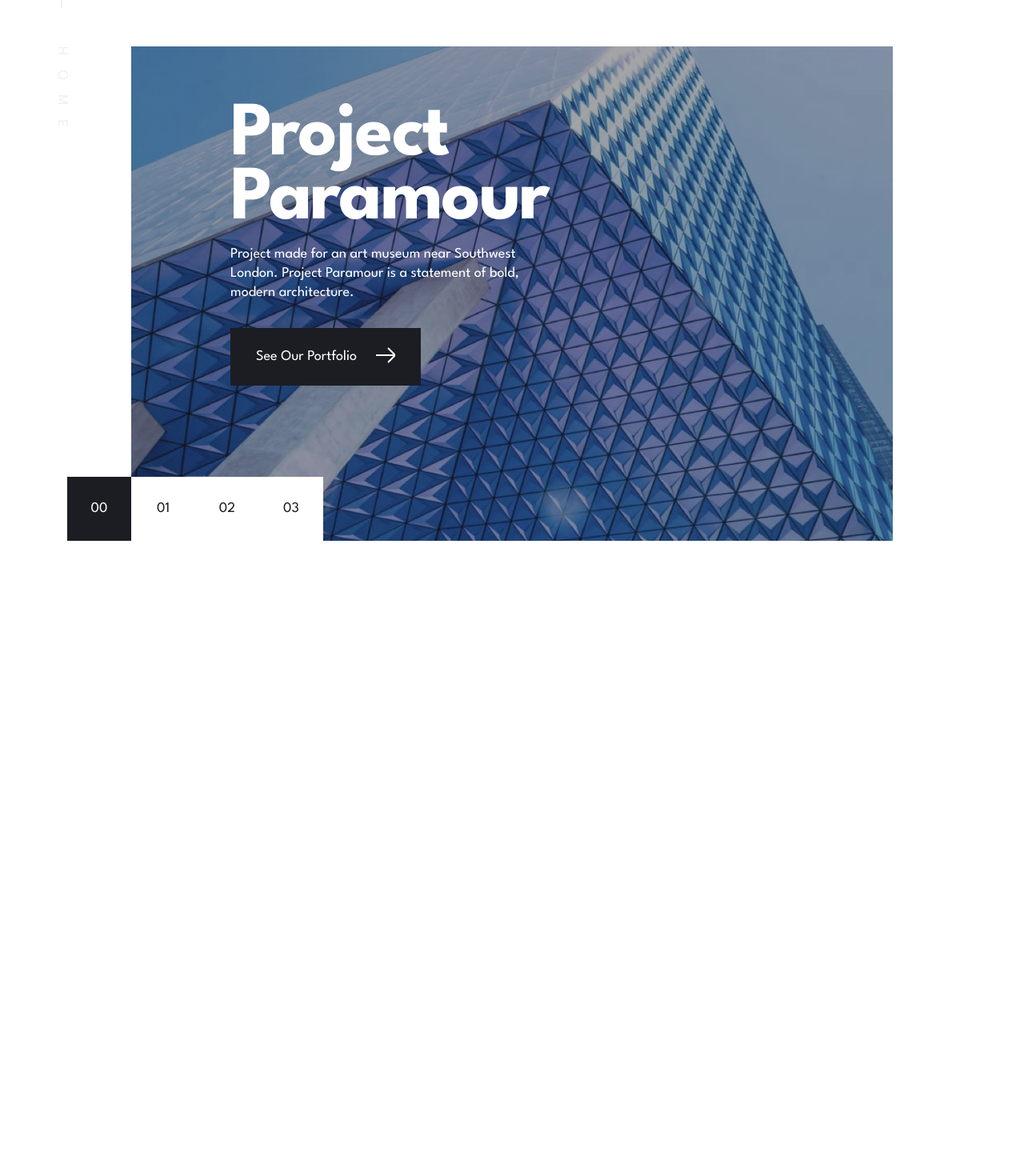
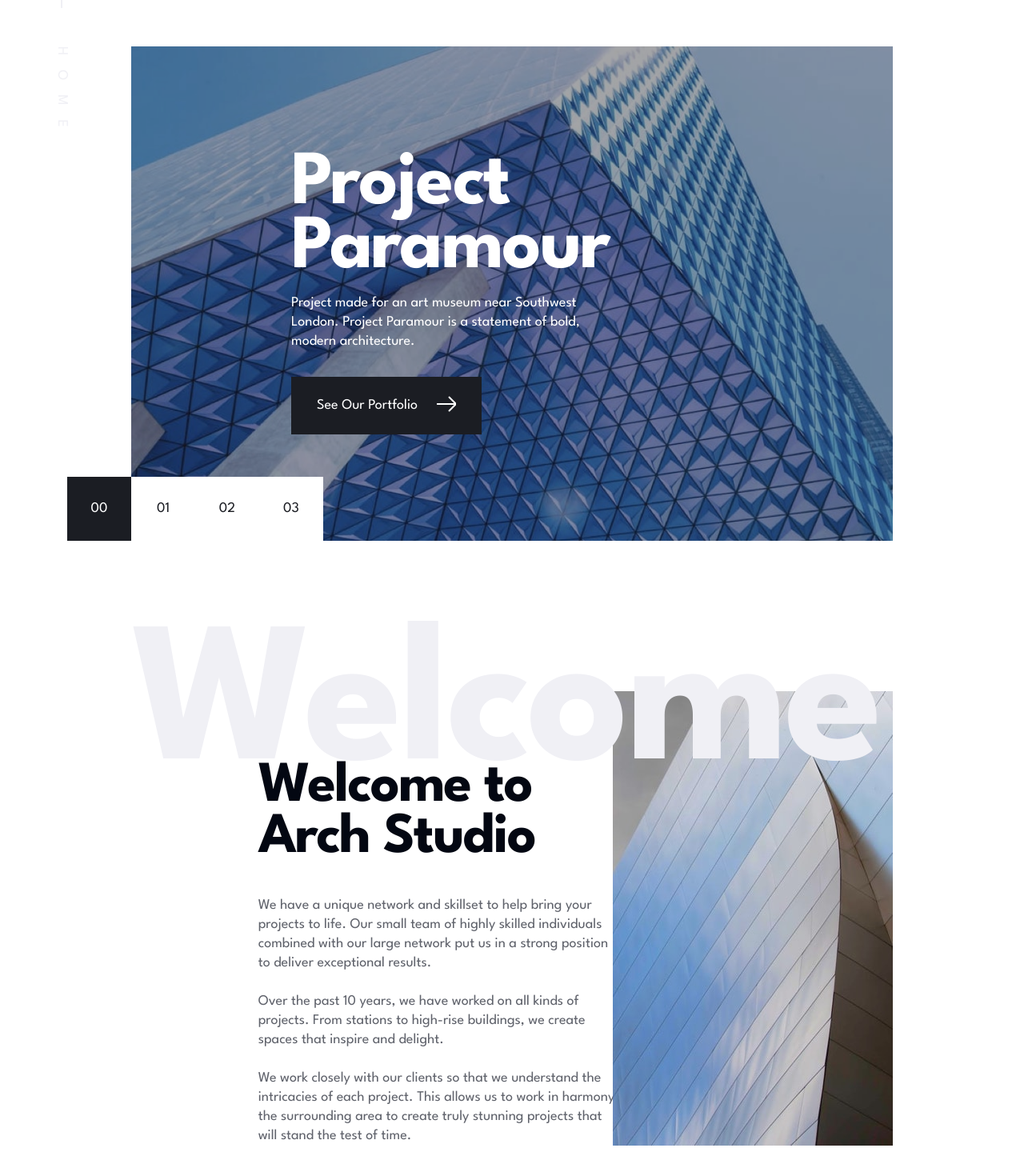
Before and after one commit to Alexjoshua14/Arch, a Next.js app: page / in a window 1280 px wide. Shown: the part 94-1564 px from the top of the page at 80% size. Before the commit the page ends 970 px from the top, so only its background shows below. Built offline with nearby package versions, Linux system fonts and the light colour scheme.

Commit message:
Add quick welcome section

```diff
--- a/src/app/globals.css
+++ b/src/app/globals.css
@@ -84,7 +84,7 @@
 @layer utilities {
   /** Headings **/
   .heading-xl {
-    @apply text-[250px]/[200px] tracking-[-5px] font-bold text-gray-900;
+    @apply text-[250px]/[200px] tracking-[-5px] font-bold text-gray-100;
   }
 
   .heading-lg {
@@ -132,6 +132,10 @@
   }
 
   .navBar {
-    @apply z-40 h-10 page-gutter-x my-14;
+    @apply z-40 h-24 page-gutter-x py-7 mt-7 -mb-7;
+  }
+
+  .section {
+    @apply py-14;
   }
 }
--- a/src/app/page.tsx
+++ b/src/app/page.tsx
@@ -1,13 +1,16 @@
 import Button from '@/components/Button'
 import Carousel from '@/components/carousel/Carousel'
+import Hero from '@/sections/home/Hero'
+import Welcome from '@/sections/home/Welcome'
 import Image from 'next/image'
 
 export default function Home() {
   return (
     <main className="flex min-h-screen flex-col items-center justify-between page-gutter">
-
-      <Carousel />
-
+      <div className="max-w-6xl">
+        <Hero />
+        <Welcome />
+      </div>
     </main>
   )
 }
--- a/src/components/carousel/Carousel.tsx
+++ b/src/components/carousel/Carousel.tsx
@@ -54,7 +54,7 @@ const Carousel: FC<CarouselProps> = ({ }) => {
       <div className="relative">
         <Image src={image.src.replace("SIZE", size)} alt={image.alt} width={1110} height={720} quality={100} />
         <div className="absolute left-0 top-0 z-10 w-full h-full bg-gray-900/40" role="overlay" />
-        <div className="z-20 fixed top-1/2 -translate-y-1/2 left-72 w-96 text-white">
+        <div className="z-20 absolute top-1/2 -translate-y-1/2 left-[12.5rem] w-96 text-white">
           <div className="flex flex-col gap-4 pb-8">
             <h2 className="heading-lg">
               {image.title}
--- /dev/null
+++ b/src/sections/home/Hero.tsx
@@ -0,0 +1,16 @@
+import Carousel from '@/components/carousel/Carousel'
+import { FC } from 'react'
+
+interface HeroProps {
+
+}
+
+const Hero: FC<HeroProps> = ({ }) => {
+  return (
+    <div className="section">
+      <Carousel />
+    </div>
+  )
+}
+
+export default Hero
--- /dev/null
+++ b/src/sections/home/Welcome.tsx
@@ -0,0 +1,39 @@
+import Image from 'next/image'
+import { FC } from 'react'
+
+interface WelcomeProps {
+
+}
+
+const Welcome: FC<WelcomeProps> = ({ }) => {
+  return (
+    <section className="relative w-full section flex flex-col">
+      <h1 className="z-10 heading-xl -mb-9">
+        {`Welcome`}
+      </h1>
+      <div className="relative w-5/6 self-end">
+        <div className="z-20 w-[446px] flex flex-col gap-10">
+          <h2 className="heading-md">
+            {`Welcome to Arch Studio`}
+          </h2>
+          <div className="text-gray-700 flex flex-col gap-6">
+            <p>
+              {`We have a unique network and skillset to help bring your projects to life. Our small team of highly skilled individuals combined with our large network put us in a strong position to deliver exceptional results.`}
+            </p>
+            <p>
+              {`Over the past 10 years, we have worked on all kinds of projects. From stations to high-rise buildings, we create spaces that inspire and delight.`}
+            </p>
+            <p>
+              {`We work closely with our clients so that we understand the intricacies of each project. This allows us to work in harmony the surrounding area to create truly stunning projects that will stand the test of time.`}
+            </p>
+          </div>
+        </div>
+        <div className="absolute right-0 bottom-0 h-fit w-[350px]">
+          <Image src="/assets/home/desktop/image-welcome.jpg" alt="" width={350} height={568} />
+        </div>
+      </div>
+    </section>
+  )
+}
+
+export default Welcome
```
